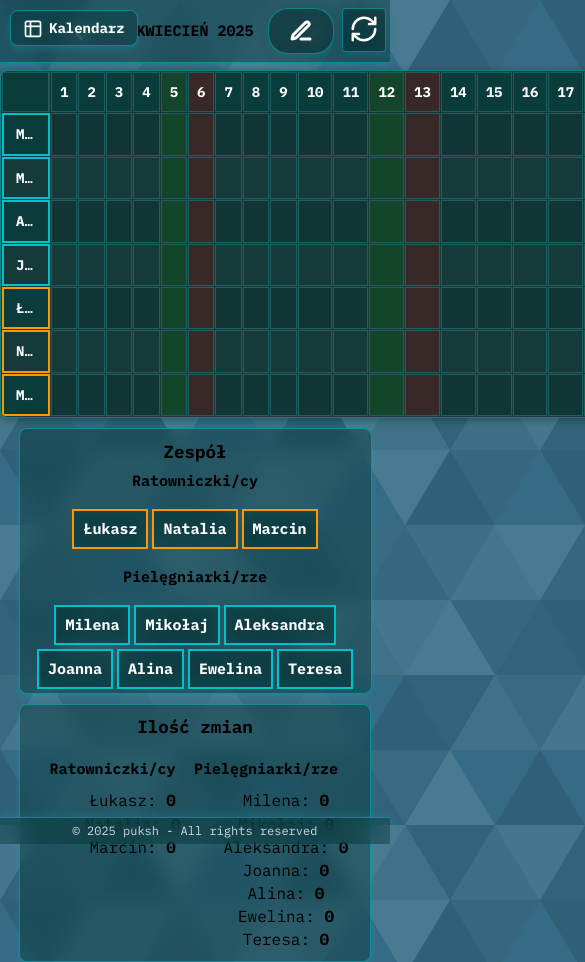
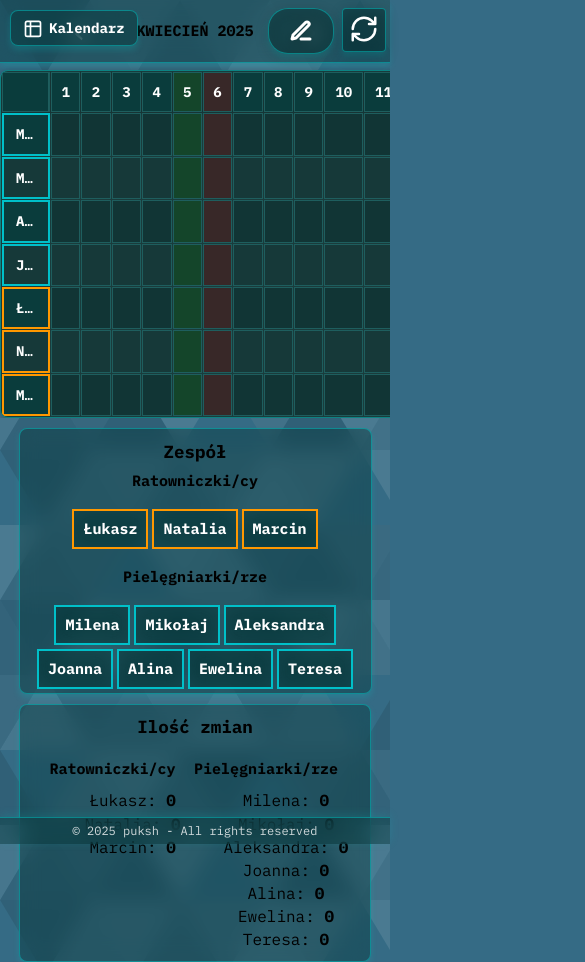
Before and after one commit to puksh/kalendarz, a Vue app: page / in a window 390 px wide. Both pictures are taken after a click on the button "Tabela". Shown: the top 962 px of the page, 585 px wide, since content can reach past the window. Built offline with nearby package versions, Linux system fonts and the light colour scheme; no server answers.

Commit message:
a11y: made the table view responsive and scrollable

```diff
--- a/src/components/ExcelComponent.vue
+++ b/src/components/ExcelComponent.vue
@@ -94,6 +94,11 @@
         </svg>
       </span>
     </label>
+    <div
+      class="scroll-container"
+      @wheel.prevent="handleScroll"
+      ref="scrollContainer"
+    >
       <table class="calendar-table">
         <thead>
           <tr>
@@ -163,6 +168,7 @@
         </tbody>
       </table>
     </div>
+  </div>
   <PeopleListWindow :people="people" :isEditingMode="false" />
   <div
     v-if="isEditingMode"
@@ -216,6 +222,7 @@ export default {
       ],
       locale: "pl",
       showPasswordModal: false,
+      scrollContainer: null,
     };
   },
   computed: {
@@ -725,17 +732,33 @@ export default {
       this.showPasswordModal = false;
       this.madeChanges = false; // Reset changes flag after successful authorization
     },
+    handleScroll(event) {
+      if (this.scrollContainer) {
+        event.preventDefault(); // Prevent default vertical scrolling
+        this.scrollContainer.scrollLeft += event.deltaY; // Smooth horizontal scrolling
+      }
+    },
   },
   mounted() {
     this.generateMonthDays();
+    this.scrollContainer = this.$refs.scrollContainer;
   },
 };
 </script>
 
 <style scoped>
+.scroll-container {
+  width: 100%;
+  max-width: 9999px;
+  margin: 0 auto;
+  overflow-x: auto;
+  position: relative;
+}
 /* General Table Styling */
 .calendar-table {
   width: 100%;
+  min-width: 1160px;
+  max-width: 9999px;
   margin-top: 50px;
   border-collapse: separate;
   border-spacing: 1px;
@@ -816,4 +839,9 @@ export default {
   border-color: #27bebe;
   box-shadow: 0 0 4px rgba(0, 200, 200, 0.5);
 }
+.editable-cell {
+  scroll-snap-align: center;
+  scroll-snap-stop: always;
+  scroll-snap-type: x mandatory;
+}
 </style>
```
Lines whose indentation alone changed are shown as unchanged.
